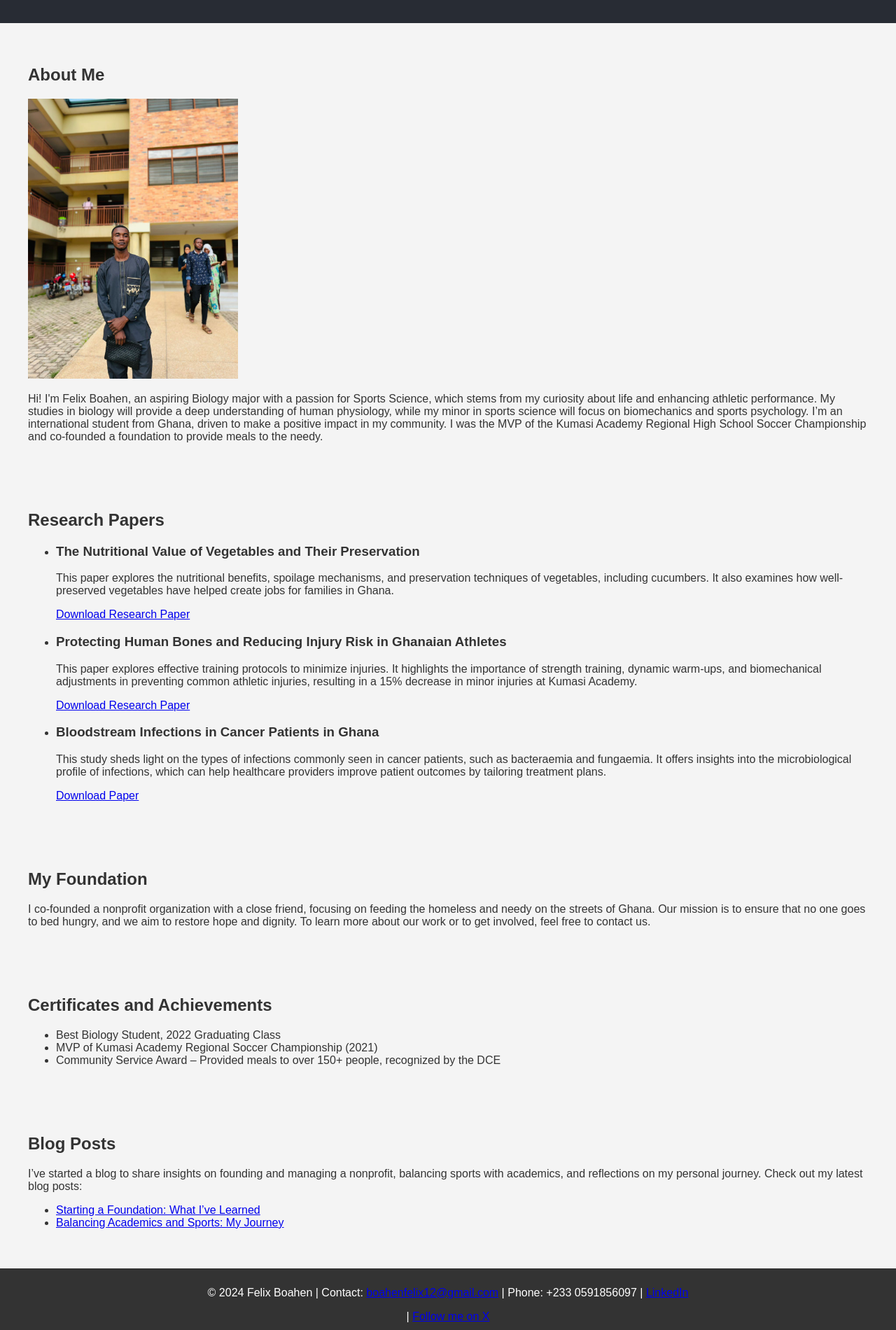
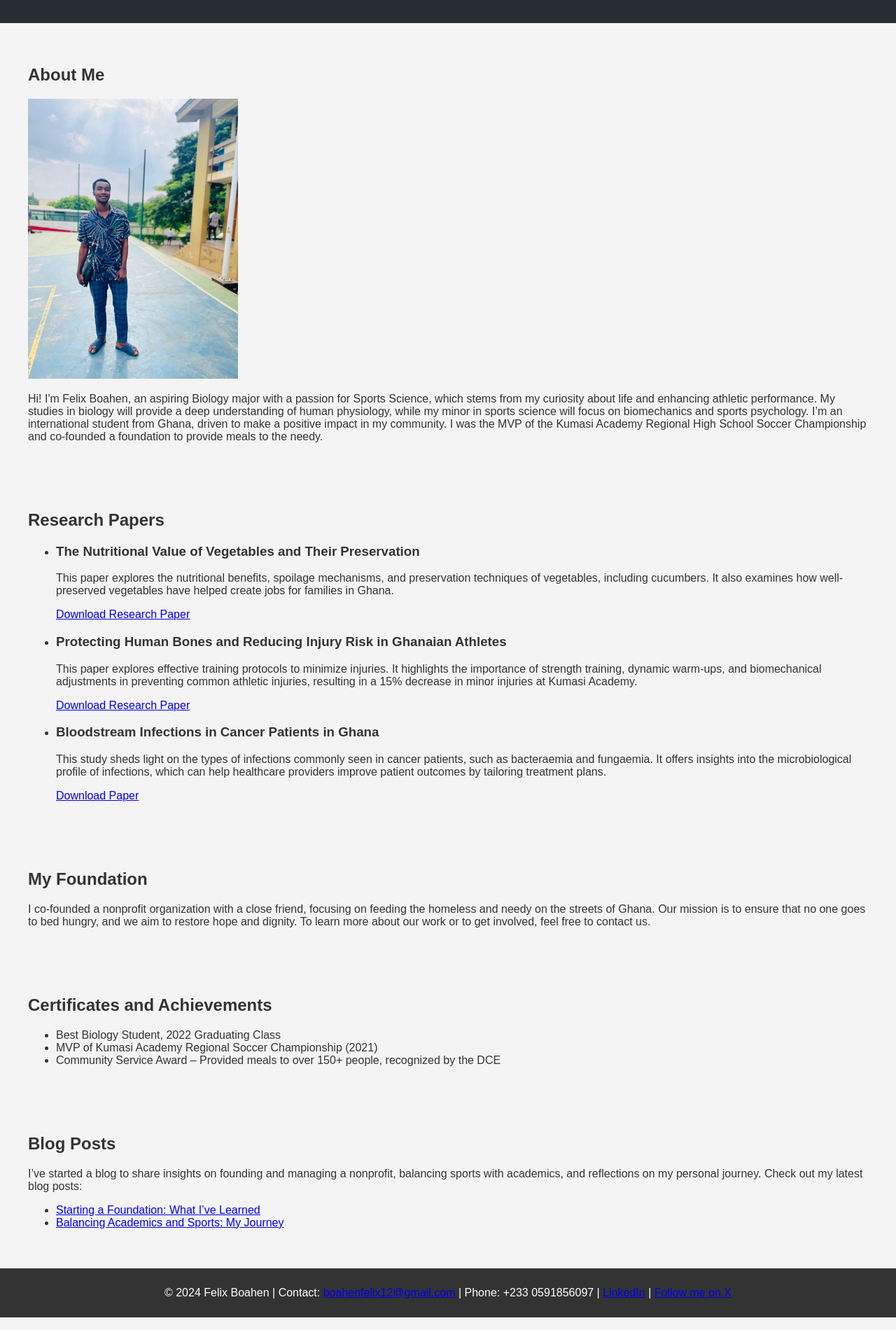
Before and after one commit to mumsprofile/mumsprofile.github.io, a plain HTML site: page index.html in a window 1280 px wide. Shown: the part 121-2021 px from the top of the page at 70% size. Drawn offline with Linux system fonts and the light colour scheme.

Commit message:
index.html

```diff
--- a/index.html
+++ b/index.html
@@ -17,7 +17,7 @@
     <!-- About Me Section with Picture -->
     <section id="about">
         <h2>About Me</h2>
-      <img src="WhatsApp Image 2024-09-22 at 19.13.52_45e7c358.jpg" alt="Your Description" width="300">
+      <img src="WhatsApp Image 2024-09-22 at 19.12.25_0ecea5dd.jpg" alt="Your Description" width="300">
         <p>
             Hi! I'm Felix Boahen, an aspiring Biology major with a passion for Sports Science, which stems from my curiosity about life and enhancing athletic performance. My studies in biology will provide a deep understanding of human physiology, while my minor in sports science will focus on biomechanics and sports psychology. I’m an international student from Ghana, driven to make a positive impact in my community. I was the MVP of the Kumasi Academy Regional High School Soccer Championship and co-founded a foundation to provide meals to the needy.
         </p>
@@ -87,7 +87,7 @@
 
     <!-- Footer with Updated Contact Info -->
     <footer>
-        <p>© 2024 Felix Boahen | Contact: <a href="mailto:boahenfelix12@gmail.com">boahenfelix12@gmail.com</a> | Phone: +233 0591856097 | <a href="https://linkedin.com/in/felix-boahen" target="_blank">LinkedIn</a></p> | <a href="https://x.com/mumsprofile" target="_blank">Follow me on X</a>
+        <p>© 2024 Felix Boahen | Contact: <a href="mailto:boahenfelix12@gmail.com">boahenfelix12@gmail.com</a> | Phone: +233 0591856097 | <a href="https://linkedin.com/in/felix-boahen" target="_blank">LinkedIn</a> | <a href="https://x.com/mumsprofile" target="_blank">Follow me on X</a></p>
     </footer>
 
 </body>
```
